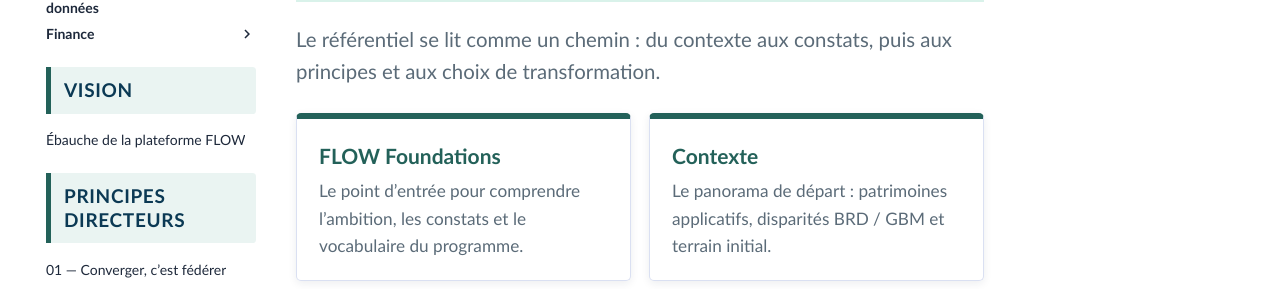
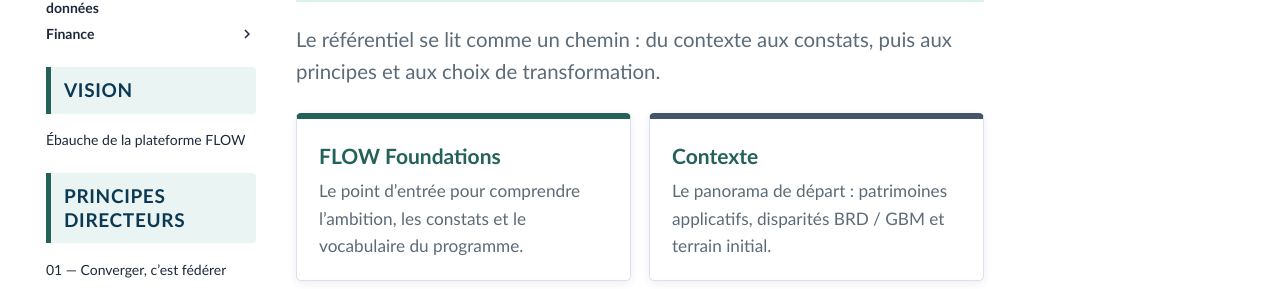
Before and after one commit to laurent-sintes/FLOW-Program, an MkDocs documentation site: the page built from docs/index.md, in a window 1280 px wide. Shown: the part 522-811 px from the top of the page. Built offline with MkDocs 1.6.1 and Material for MkDocs 9.7.7, drawn with Linux system fonts in a browser that asks for light colours; comment, search, counter and statistics services are not loaded.

Commit message:
Ajoute le style de la carte contexte

```diff
--- a/docs/stylesheets/flow.css
+++ b/docs/stylesheets/flow.css
@@ -152,6 +152,10 @@
   font-size: 0.86rem;
 }
 
+.flow-card--context {
+  border-top-color: #44546a;
+}
+
 .flow-card--insights {
   border-top-color: #588781;
 }
```
